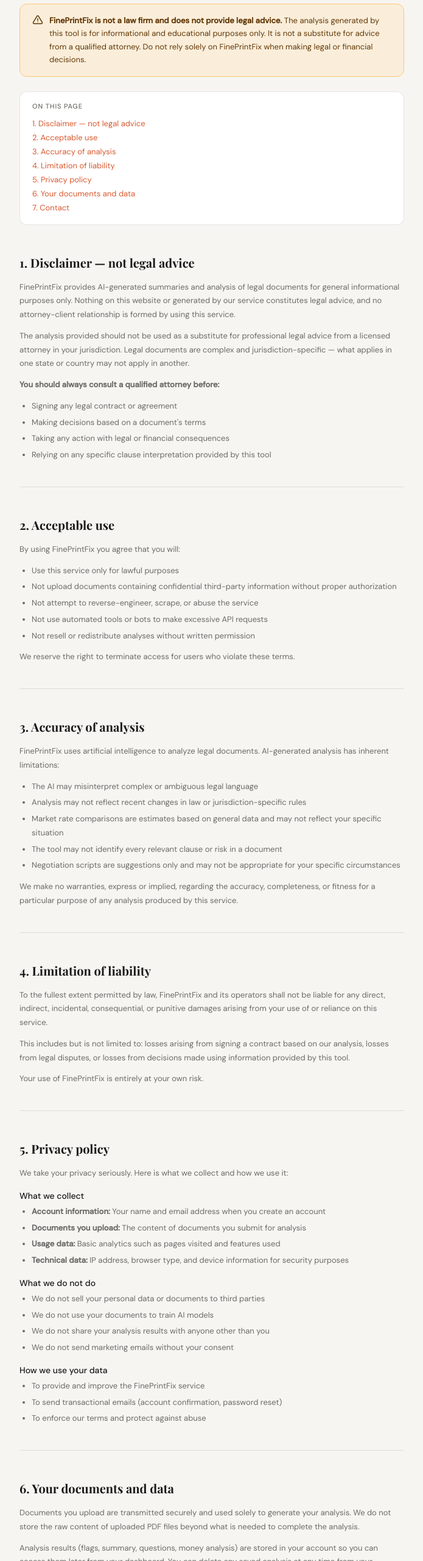
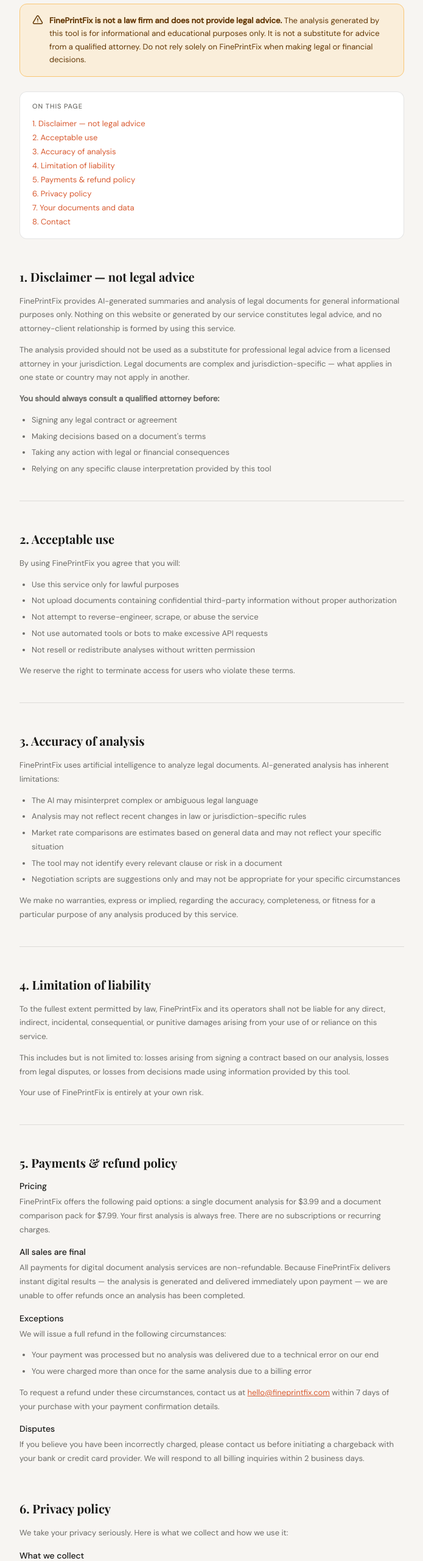
Before and after one commit to jcnickla/fineprintfix-website, a website: page legal.html in a window 1280 px wide. Shown: the part 240-2800 px from the top of the page at 61% size, without its empty margins (292-987 px from the left). Drawn offline with nearby package versions, Linux system fonts and the light colour scheme.

Commit message:
Update legal.html

```diff
--- a/legal.html
+++ b/legal.html
@@ -91,9 +91,10 @@
     <a href="#use">2. Acceptable use</a>
     <a href="#accuracy">3. Accuracy of analysis</a>
     <a href="#liability">4. Limitation of liability</a>
-    <a href="#privacy">5. Privacy policy</a>
-    <a href="#data">6. Your documents and data</a>
-    <a href="#contact">7. Contact</a>
+    <a href="#refunds">5. Payments & refund policy</a>
+    <a href="#privacy">6. Privacy policy</a>
+    <a href="#data">7. Your documents and data</a>
+    <a href="#contact">8. Contact</a>
   </div>
 
   <div class="section" id="disclaimer">
@@ -150,8 +151,25 @@
 
   <hr class="divider" />
 
+  <div class="section" id="refunds">
+    <h2>5. Payments &amp; refund policy</h2>
+    <h3>Pricing</h3>
+    <p>FinePrintFix offers the following paid options: a single document analysis for $3.99 and a document comparison pack for $7.99. Your first analysis is always free. There are no subscriptions or recurring charges.</p>
+    <h3>All sales are final</h3>
+    <p>All payments for digital document analysis services are non-refundable. Because FinePrintFix delivers instant digital results — the analysis is generated and delivered immediately upon payment — we are unable to offer refunds once an analysis has been completed.</p>
+    <h3>Exceptions</h3>
+    <p>We will issue a full refund in the following circumstances:</p>
+    <ul>
+      <li>Your payment was processed but no analysis was delivered due to a technical error on our end</li>
+      <li>You were charged more than once for the same analysis due to a billing error</li>
+    </ul>
+    <p>To request a refund under these circumstances, contact us at <a href="mailto:hello@fineprintfix.com" style="color:var(--accent)">hello@fineprintfix.com</a> within 7 days of your purchase with your payment confirmation details.</p>
+    <h3>Disputes</h3>
+    <p>If you believe you have been incorrectly charged, please contact us before initiating a chargeback with your bank or credit card provider. We will respond to all billing inquiries within 2 business days.</p>
+  </div>
+
   <div class="section" id="privacy">
-    <h2>5. Privacy policy</h2>
+    <h2>6. Privacy policy</h2>
     <p>We take your privacy seriously. Here is what we collect and how we use it:</p>
     <h3>What we collect</h3>
     <ul>
@@ -178,7 +196,7 @@
   <hr class="divider" />
 
   <div class="section" id="data">
-    <h2>6. Your documents and data</h2>
+    <h2>7. Your documents and data</h2>
     <p>Documents you upload are transmitted securely and used solely to generate your analysis. We do not store the raw content of uploaded PDF files beyond what is needed to complete the analysis.</p>
     <p>Analysis results (flags, summary, questions, money analysis) are stored in your account so you can access them later from your dashboard. You can delete any saved analysis at any time from your dashboard.</p>
     <p>If you delete your account, all associated data including saved analyses will be permanently deleted within 30 days.</p>
@@ -188,7 +206,7 @@
   <hr class="divider" />
 
   <div class="section" id="contact">
-    <h2>7. Contact</h2>
+    <h2>8. Contact</h2>
     <p>If you have questions about these terms or our privacy practices, please contact us at:</p>
     <p><strong>legal@fineprintfix.com</strong></p>
     <p>We will respond to all inquiries within 5 business days.</p>
```
